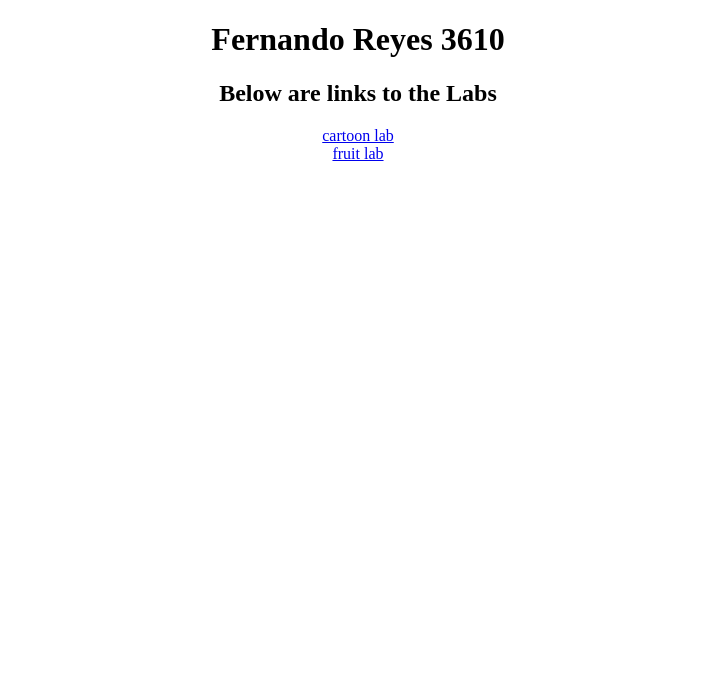
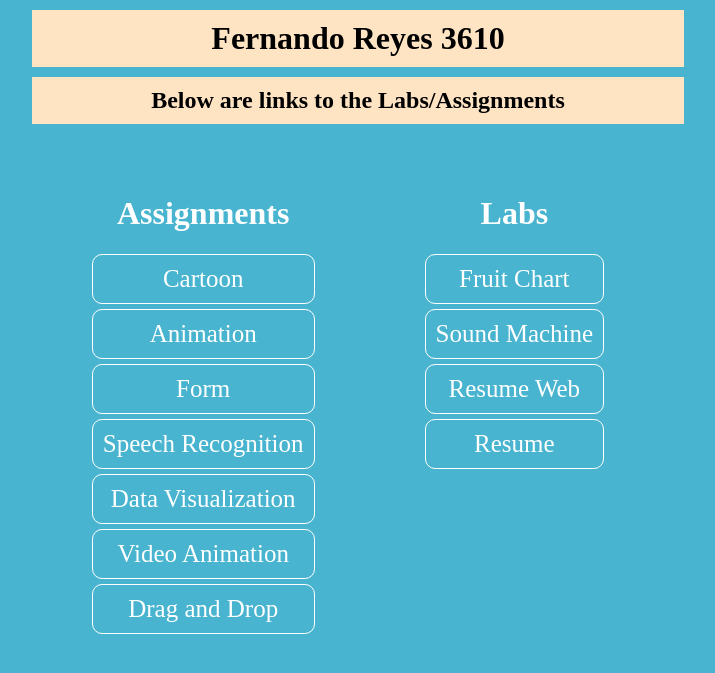
Before and after one commit to fernrey/CISC3610, a plain HTML site: page index.html in a window 1280 px wide. Shown: the whole page, without its empty margins (282-997 px from the left). Drawn offline with Linux system fonts and the light colour scheme.

Commit message:
added more columns for new assignments

```diff
--- a/index.html
+++ b/index.html
@@ -9,12 +9,53 @@
     <title>Document</title>
 </head>
 
-<body>
+<body class="Container">
     <h1 class="title">Fernando Reyes 3610</h1>
-    <h2 class="title">Below are links to the Labs</h2>
+    <h2 class="title">Below are links to the Labs/Assignments</h2>
     <div class="mainContainer">
-        <a href="Cartoon/index.html">cartoon lab</a>
-        <a href="Fruit_Lab/index.html">fruit lab</a>
+        <div class="left">
+            <div class="left-chart">
+                    <h1 class="left-title">Assignments</h1>
+                <li>
+                    <a href="Cartoon/index.html">Cartoon</a>
+                </li>
+                <li>
+                    <a href="Cartoon/index.html">Animation</a>
+                </li>
+                <li>
+                    <a href="Cartoon/index.html">Form</a>
+                </li>
+                <li>
+                    <a href="Cartoon/index.html">Speech Recognition</a>
+                </li>
+                <li>
+                    <a href="Cartoon/index.html">Data Visualization</a>
+                </li>
+                <li>
+                    <a href="Cartoon/index.html">Video Animation</a>
+                </li>
+                <li>
+                    <a href="Cartoon/index.html">Drag and Drop</a>
+                </li>
+            </div>
+        </div>
+        <div class="right">
+            <div class="right-chart">
+                    <h1 class="right-title">Labs</h1>
+                <li>
+                    <a href="Fruit_Lab/index.html">Fruit Chart</a>
+                </li>
+                <li>
+                    <a href="Fruit_Lab/index.html">Sound Machine</a>
+                </li>
+                <li>
+                    <a href="Fruit_Lab/index.html">Resume Web</a>
+                </li>
+                <li>
+                    <a href="Fruit_Lab/index.html">Resume</a>
+                </li>
+            </div>
+        </div>
     </div>
 </body>
 
--- a/styles.css
+++ b/styles.css
@@ -1,11 +1,69 @@
 .title {
     text-align: center;
+    background-color: bisque;
+    padding: 10px;
+    width: 50%;
+    margin:  10px auto;
+}
+.Container {
+    background-color: rgb(72, 180, 207);
+}
+.mainContainer {
+    display: flex;
+    flex-direction: row;
+    text-align: center;
+    justify-content: center;
+    margin: 10px;
 }
 
-.mainContainer {
-    display: flex;
-    text-align: center;
-    justify-content: center;
-    flex-direction: column;
+.left  {
+    margin: 10px;
+    padding: 30px;
+}
 
+.left-title {
+    color: white;
 }
+
+.right {
+    margin: 10px;
+    padding: 30px;
+}
+
+.right-title {
+    color: white;
+}
+
+.left-chart {
+    list-style: none;
+}
+
+.left-chart li {
+    font-size: 25px;
+    border: solid 1px white;
+    border-radius: 10px;
+    padding: 10px;
+    margin: 5px;
+}
+
+.left-chart li a{
+    text-decoration: none;
+    color: rgb(255, 255, 255);
+}
+
+.right-chart {
+    list-style: none;
+    margin: 20px;
+}
+.right-chart li {
+    font-size: 25px;
+    border: solid 1px white;
+    border-radius: 10px;
+    padding: 10px;
+    margin: 5px;
+}
+
+.right-chart li a{
+    text-decoration: none;
+    color: white;
+}
```
Also changed, not shown: Fruit_Lab/chart.js (+7 -15 lines), Fruit_Lab/index.html (+1 -1 lines).
